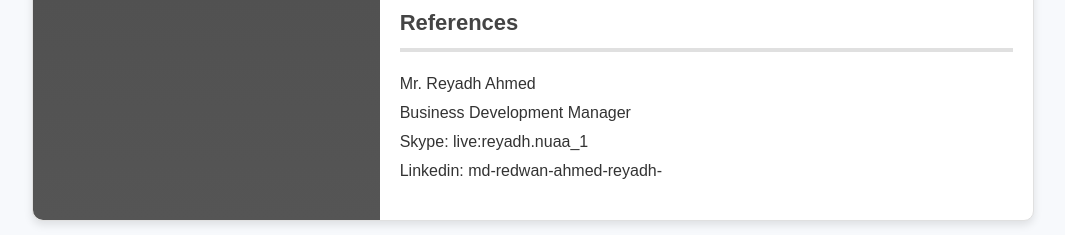
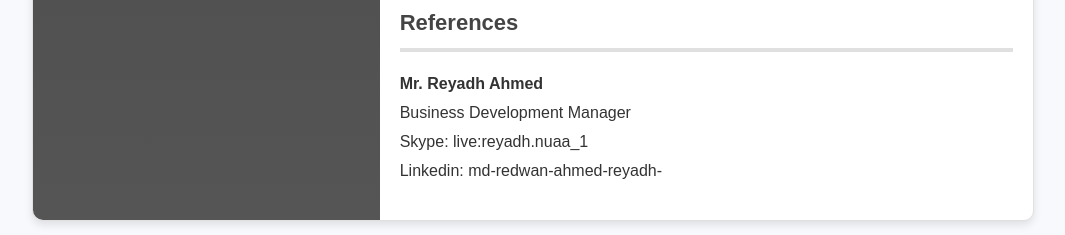
Before and after one commit to ehabtawfikelbwab/portfolio, a plain HTML site: page cv.html in a window 1280 px wide. Shown: the part 1706-1941 px from the top of the page, without its empty margins (107-1172 px from the left). Drawn offline with Linux system fonts and the light colour scheme.

Commit message:
Update cv.html

```diff
--- a/cv.html
+++ b/cv.html
@@ -129,7 +129,8 @@
             </div>
 
             <h2>References</h2>
-            <p>Mr. Reyadh Ahmed<br>Business Development Manager<br>Skype: live:reyadh.nuaa_1<br>Linkedin: md-redwan-ahmed-reyadh-</p>
+            <p><strong>Mr. Reyadh Ahmed</strong><br>Business Development Manager<br>Skype:
+                live:reyadh.nuaa_1<br>Linkedin: md-redwan-ahmed-reyadh-</p>
         </div>
     </div>
 </body>
```
